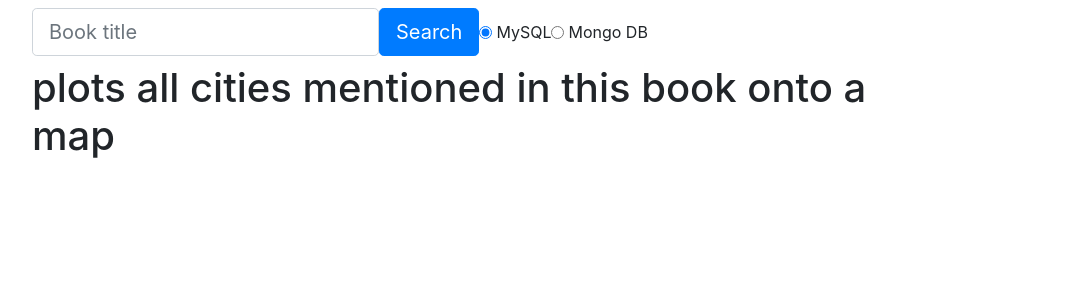
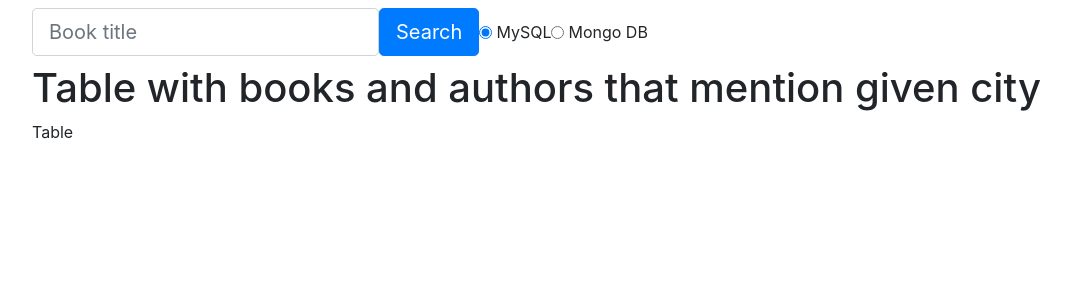
Before and after one commit to DavidCarl/database2019-exam, a Flask app: page /search_title in a window 1280 px wide. Shown: the part 56-356 px from the top of the page, without its empty margins (53-1124 px from the left). Run offline with Flask 2, Linux system fonts and the light colour scheme; some libraries are stand-ins or nearby versions.

Commit message:
Frontend for question 1 done

```diff
--- a/app.py
+++ b/app.py
@@ -1,9 +1,5 @@
 from flask import Flask, url_for, jsonify,render_template
-from flask_googlemaps import GoogleMaps
-from flask_googlemaps import Map
 app = Flask(__name__)
-
-GoogleMaps(app, key="AIzaSyBvmxwwqPXsP0_0LSSnv-vXVfm8Eu1iCUM")
 
 @app.route("/")
 def index():
@@ -23,19 +19,7 @@ def search_author():
 
 @app.route("/search_location")
 def search_location():
-    mymap = Map(
-        identifier="first-map",
-        lat=55.770135,
-        lng=12.512226,
-        markers=[(55.770135,12.512226)],
-        maptype_control=False,
-        streetview_control=False
-    )
-    return render_template("search_location.html", mymap=mymap)
-
-
-def get_books():
-    book_list = [{"Title": "A Game of Thrones"}]
+    return render_template("search_location.html")
 
 
 if __name__ == "__main__":
--- a/requirements.txt
+++ b/requirements.txt
@@ -3,4 +3,3 @@ Flask-RESTful
 console-progressbar
 pymongo
 pymysql
-flask-googlemaps
--- /dev/null
+++ b/static/scripts/javascript.js
@@ -0,0 +1,68 @@
+const url = "localhost:5000"
+
+
+function getBooksByCity() {
+    var endpoint = url + "/api/1"
+    var db_type
+    if (document.getElementsByName("db-selector")[0].checked) {
+        db_type = "mysql"
+    } else {
+        db_type = "mongo"
+    }
+    var city = document.getElementById("searchInput").value
+
+    var body = {"db_type": db_type, "city": city}
+    apiCall(endpoint, body, (data) => createTable(data))
+
+}
+
+function createTable(data) {
+    // Dummy data, should be param
+    var resultDiv = document.getElementById('result-col')
+
+    var child = resultDiv.lastElementChild
+    while (child) {
+        resultDiv.removeChild(child)
+        child = resultDiv.lastElementChild
+    }
+
+    var table = document.createElement('table')
+    table.className = "table table-hover"
+    var tr = document.createElement('tr')
+
+    // Creating headers
+    for(var i in data["data"][0]) {
+        var th = document.createElement('th')
+        th.innerHTML = i
+        tr.appendChild(th)
+    }
+    table.appendChild(tr)
+
+    for (var j in data["data"]) {
+        var tr = document.createElement('tr')
+        for(var k in data["data"][j]) {
+            var td = document.createElement('td')
+            td.innerHTML = data["data"][j][k]
+            tr.appendChild(td)
+        }
+        table.appendChild(tr)
+    }
+    resultDiv.appendChild(table)
+}
+
+
+
+function apiCall(endpoint, body, callback) {
+    fetch(endpoint, {
+        method: 'GET',
+        headers: {
+            'Content-Type': 'application/json'
+        },
+        body: JSON.stringify(body)
+    })
+    .then((response) => {
+        return response.json()
+    })
+    .then((jsonResponse) => callback(jsonResponse))
+    .catch((error) => callback('Error!'))
+}
--- a/templates/header.html
+++ b/templates/header.html
@@ -3,7 +3,8 @@
 
 <head>
     <title>DB Project</title>
-    <link rel="stylesheet" href="{{ url_for('static', filename='css/bootstrap.css') }}">
+    <link rel="stylesheet" type="text/css" href="{{ url_for('static', filename='css/bootstrap.css') }}">
+    <script src="{{ url_for('static', filename='scripts/javascript.js') }}"></script>
 </head>
 
 <body>
--- a/templates/search_title.html
+++ b/templates/search_title.html
@@ -23,10 +23,15 @@
         </div>
     </form>
 </div>
-<div class="row" name="result-row">
-    <div class="col-md-10">
-        <h1>plots all cities mentioned in this book onto a map</h1>
+<div class="row" name="response-row">
+        <div class="col-md-12" name="response-div">
+            <h1>Table with books and authors that mention given city</h1>
+        </div>
     </div>
-</div>
+    <div class="row" name="result-row">
+        <div class="col-md-12" name="result-div">
+            Table
+        </div>
+    </div>
 
 {% endblock %}
```
Also changed, not shown: templates/search_author.html (+9 -4 lines), templates/search_city.html (+6 -10 lines), templates/search_location.html (+8 -2 lines).
